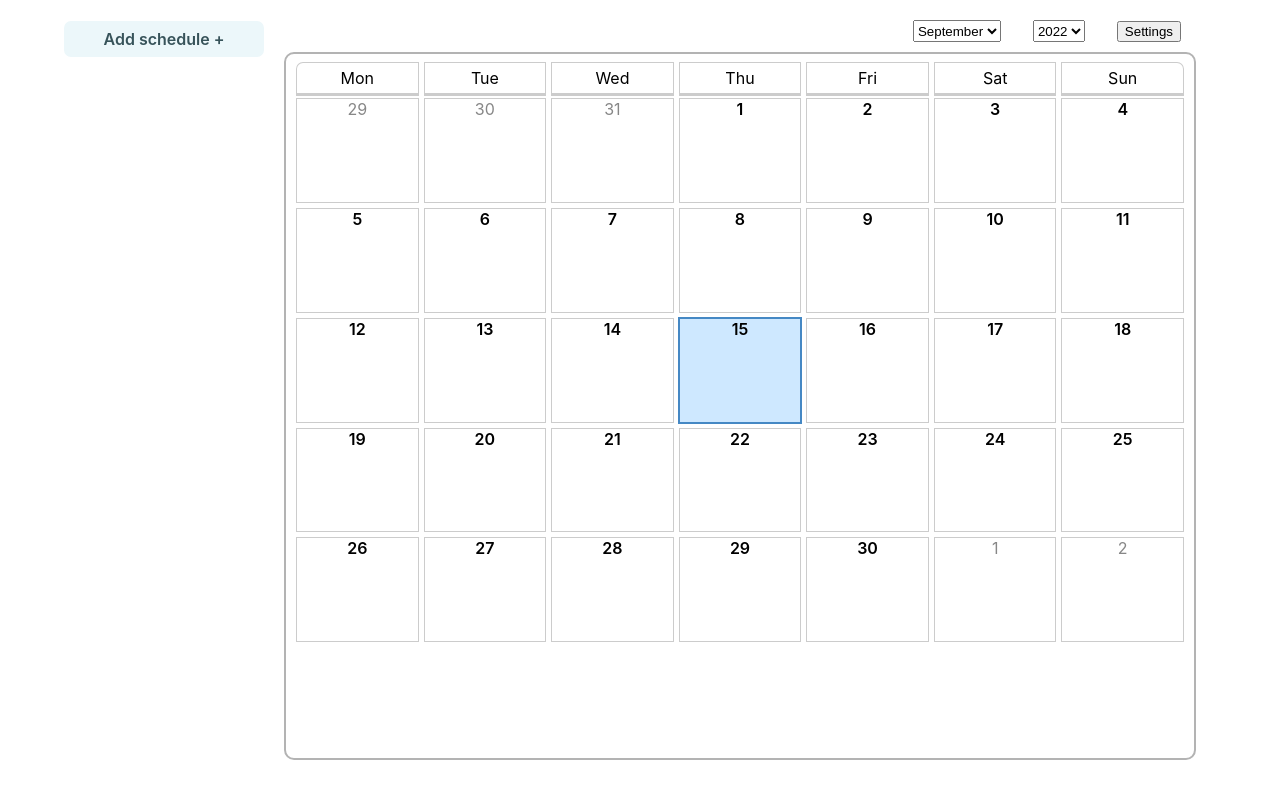
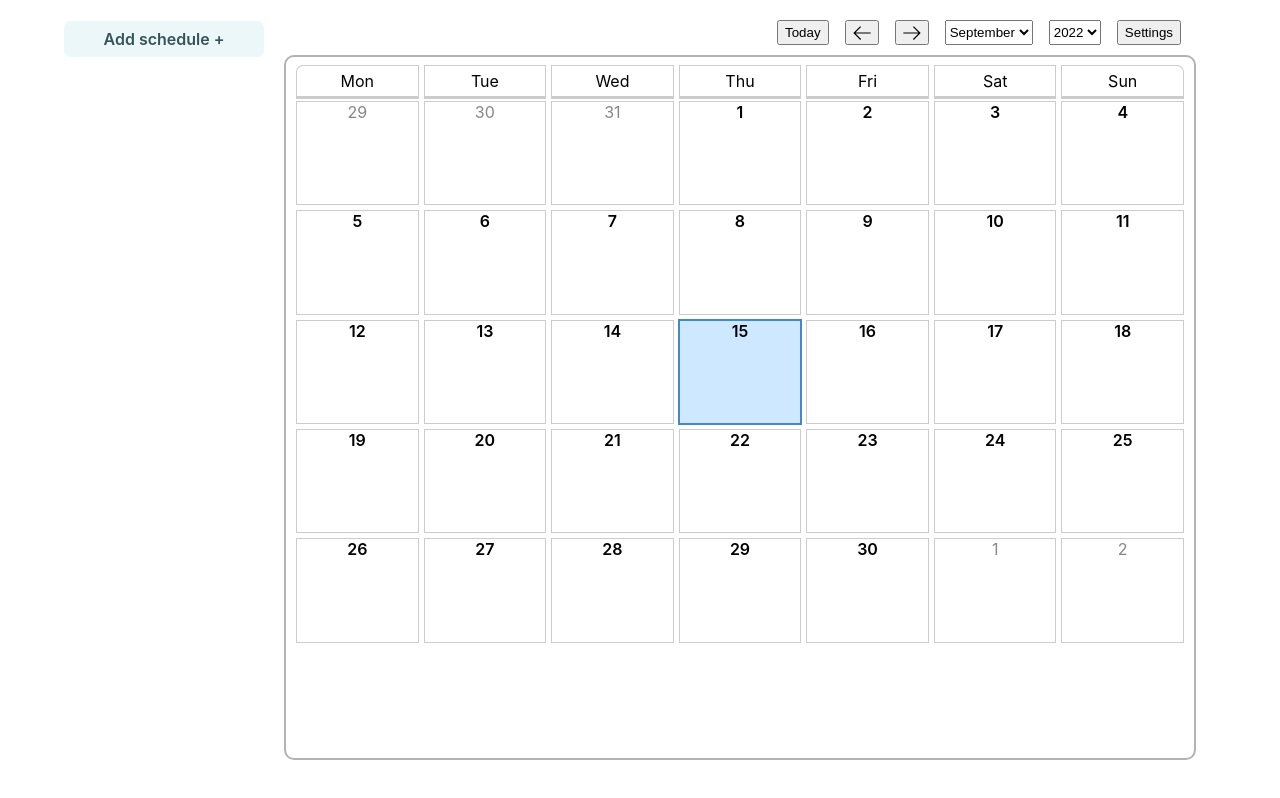
Before and after one commit to karvaton/work-schedule-desktop, a React (Create React App) app: page / in a window 1280 px wide. Built offline with nearby package versions, Linux system fonts and the light colour scheme.

Commit message:
Improved UX/UI

```diff
--- a/src/Components/Calendar/CalendarSwitch.tsx
+++ b/src/Components/Calendar/CalendarSwitch.tsx
@@ -1,25 +1,74 @@
 import { useAppDispatch, useAppSelector } from "../../hooks/redux";
 import { calendarSlice } from "../../state/reducers/calendar.slice";
 import { createMonthArray, createYearArray } from "../../utilities/calendar.utility";
+import { ReactComponent as BackIcon } from '../../static/icons/left-arrow-svgrepo-com.svg';
+import { ReactComponent as ForwardIcon } from '../../static/icons/right-arrow-svgrepo-com.svg';
 
 
 const monthes = createMonthArray();
-const years = createYearArray();
 
 export default function CalendarSwicther() {
     const { month, year } = useAppSelector(state => state.calendar);
     const { setYear, setMonth } = calendarSlice.actions;
     const dispatch = useAppDispatch();
 
+    function back() {
+        const prevMonth = month - 1 < 0 ?
+            month + 11 :
+            month - 1;
+
+        dispatch(setMonth(prevMonth));
+        if (prevMonth === 11) {
+            dispatch(setYear(year - 1));
+        }
+    }
+
+    function forward() {
+        const nextMonth = month + 1 > 11 ?
+            month - 11 :
+            month + 1;
+
+        dispatch(setMonth(nextMonth));
+        if (nextMonth === 0) {
+            dispatch(setYear(year + 1));
+        }
+    }
+
+    function setToday() {
+        const today = new Date();
+        const year = today.getFullYear();
+        const month = today.getMonth();
+        dispatch(setMonth(month));
+        dispatch(setYear(year));
+    }
+
     return (
         <div className="calendar-switcher">
-            <select value={month} onChange={(e) => dispatch(setMonth(Number(e.target.value)))}>
+            <button className="get-today" onClick={setToday}>Today</button>
+            <button className="back" onClick={back} title="Previous month">
+                <BackIcon height={'20px'} width={'30px'} />
+            </button>
+            <button className="forward" onClick={forward} title="Next month">
+                <ForwardIcon height={'20px'} width={'30px'} />
+            </button>
+            <select
+                value={month}
+                onChange={e =>
+                    dispatch(setMonth(Number(e.target.value)))
+                }
+            >
                 {monthes.map((month, index) =>
                     <option key={index} value={index}>{month}</option>
                 )}
             </select>
-            <select value={year} onChange={(e) => dispatch(setYear(Number(e.target.value)))}>
-                {years.map(year =>
+            <select
+                value={year}
+                onChange={e =>
+                    dispatch(setYear(Number(e.target.value)))
+                }
+                title="Choose month"
+            >
+                {createYearArray(year).map(year =>
                     <option key={year} value={year}>{year}</option>
                 )}
             </select>
--- a/src/style/calendar.css
+++ b/src/style/calendar.css
@@ -16,7 +16,7 @@
     margin: 10px 0;
     margin-left: auto;
     margin-right: 15px;
-    width: 300px;
+    width: 420px;
     justify-content: space-between;
 }
 
@@ -24,6 +24,26 @@
     display: flex;
     justify-content: space-evenly;
     width: 100%;
+}
+
+.calendar-switcher button {
+    padding: 0;
+    height: 25px;
+    display: flex;
+    align-items: center;
+    align-content: center;
+}
+
+.calendar-switcher button.get-today {
+    padding: 0 6px;
+}
+
+.calendar-settings {
+    display: flex;
+}
+
+.calendar-settings button {
+    height: 100%;
 }
 
 .settings-container {
--- a/src/utilities/calendar.utility.ts
+++ b/src/utilities/calendar.utility.ts
@@ -67,11 +67,10 @@ export function getDatesArray(
 }
 
 
-export function createYearArray() {
-    const currentYear = new Date().getFullYear();
+export function createYearArray(currentYear = new Date().getFullYear()) {
     const yearsArray = [];
 
-    for (let i = (currentYear - 10); i < (currentYear + 10); i++) {
+    for (let i = (currentYear - 9); i < (currentYear + 10); i++) {
         yearsArray.push(i);
     }
     return yearsArray;
```
Also changed, not shown: src/static/icons/left-arrow-svgrepo-com.svg, src/static/icons/right-arrow-svgrepo-com.svg.
